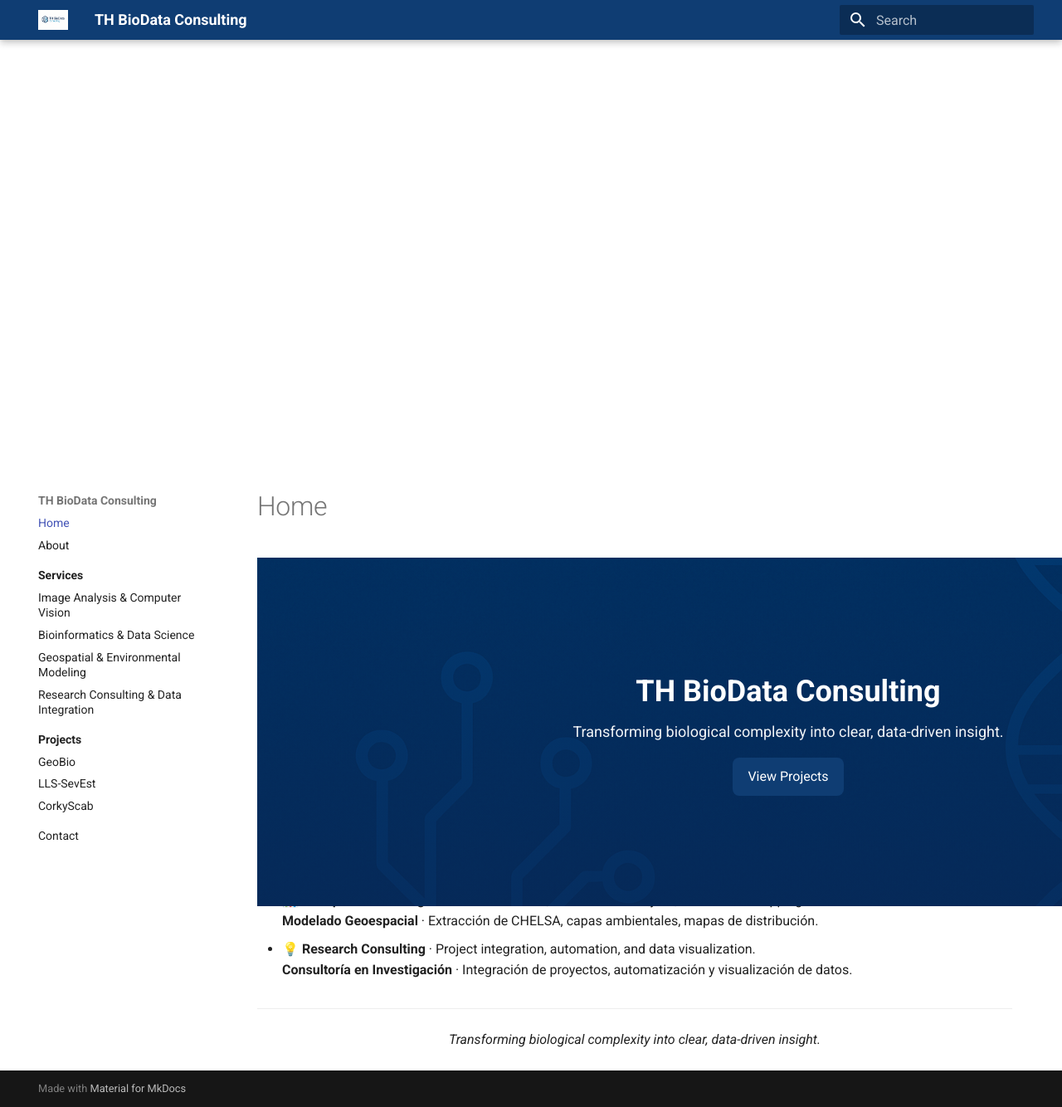
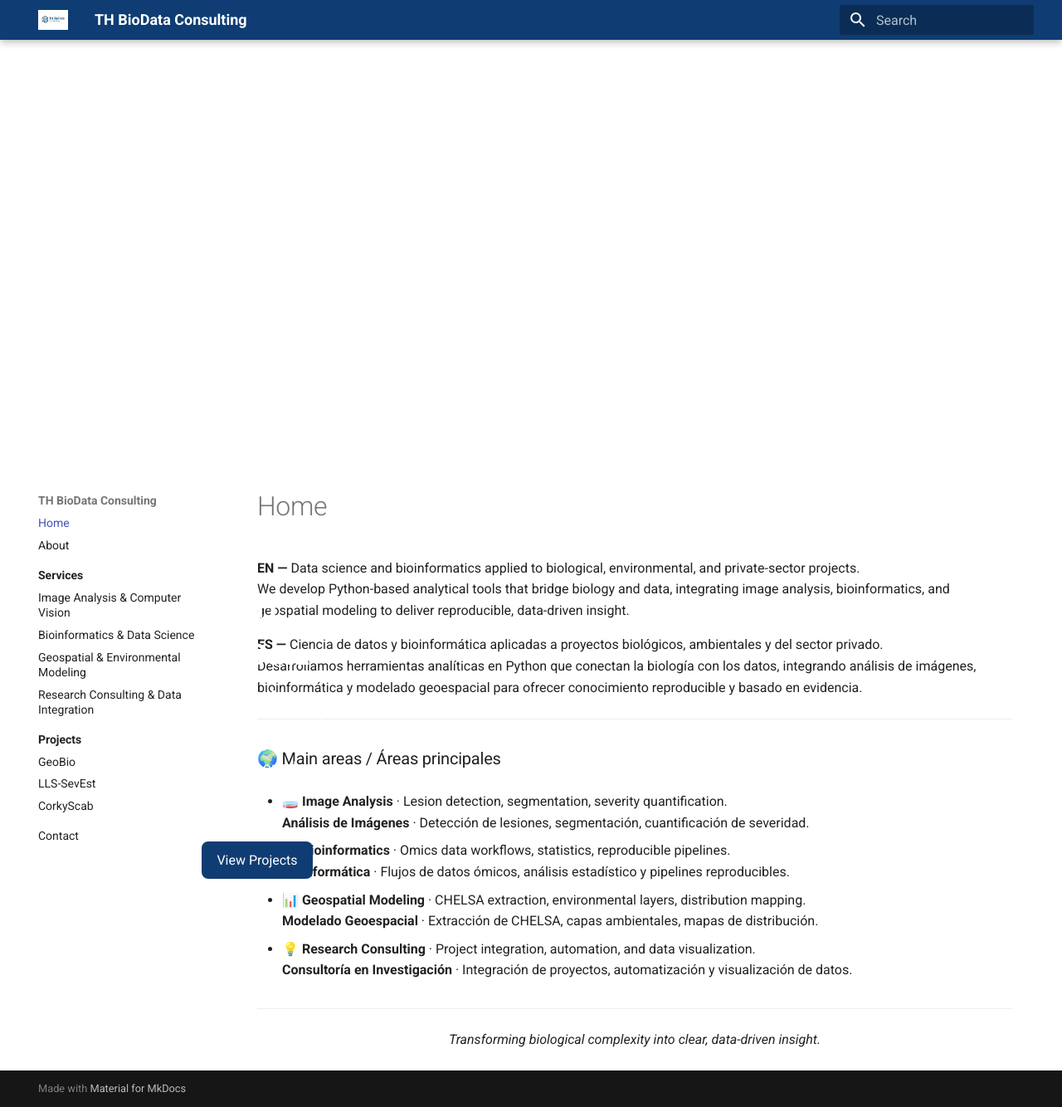
Before and after one commit to TH-BioData/th-biodata.github.io, an MkDocs documentation site: the page built from docs/index.md, in a window 1280 px wide and 1334 px high. Shown: the whole window at 83% size. Built offline with MkDocs 1.6.1 and Material for MkDocs 9.7.7, drawn with Linux system fonts in a browser that asks for light colours.

Commit message:
Update extra.css

```diff
--- a/docs/styles/extra.css
+++ b/docs/styles/extra.css
@@ -26,16 +26,16 @@
    HERO full-width (debajo del header)
    ============================================================ */
 
-/* --- Hero desplazable y full-width --- */
+/* --- Hero desplazable (no fijo) --- */
 body:has(.hero) .hero {
-  position: fixed;                         /* no fijo, se mueve con el scroll */
-  margin-left: calc(50% - 50vw);            /* expande a todo el ancho */
-  margin-right: calc(50% - 50vw);
-  width: 100vw;                             /* asegura ancho completo del viewport */
-  border-radius: 0;
-  overflow: hidden;
-  z-index: 0;
+  position: fixed;   /* antes era fixed */
+  top: auto;
+  left: auto;
+  right: auto;
+  bottom: auto;
+  z-index: 0;            /* opcional, para evitar superposición */
 }
+
 
 body:has(.hero) .hero__bg {
   height: var(--th-hero-height);
```
